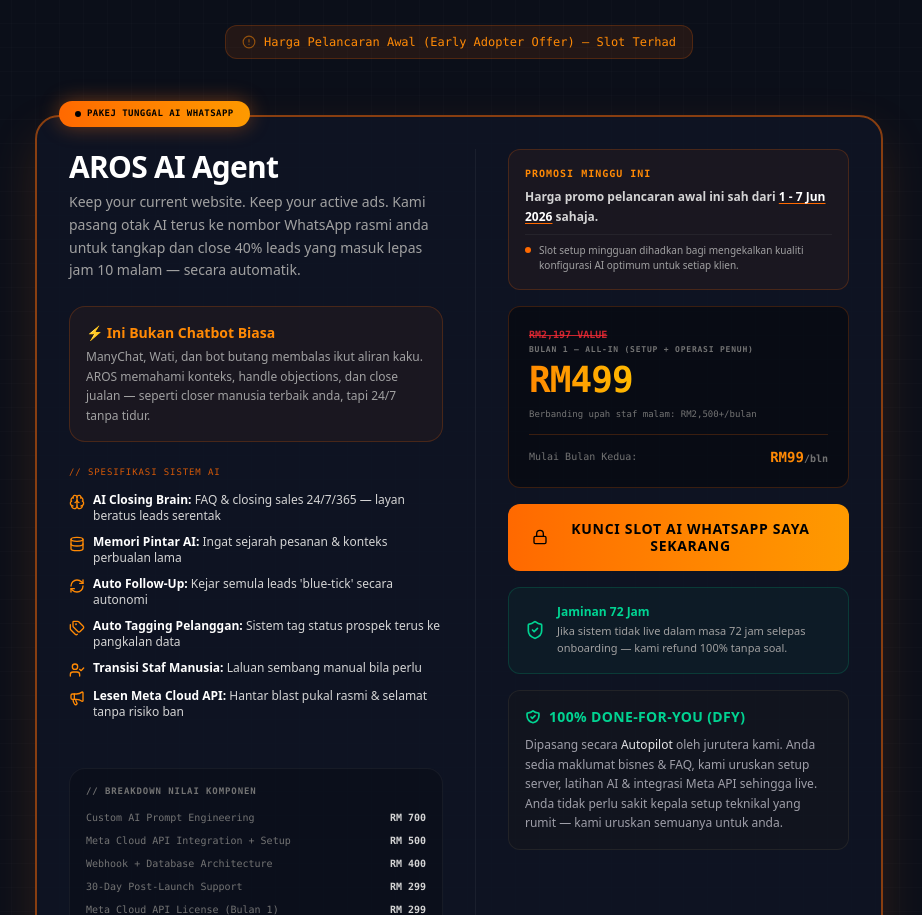
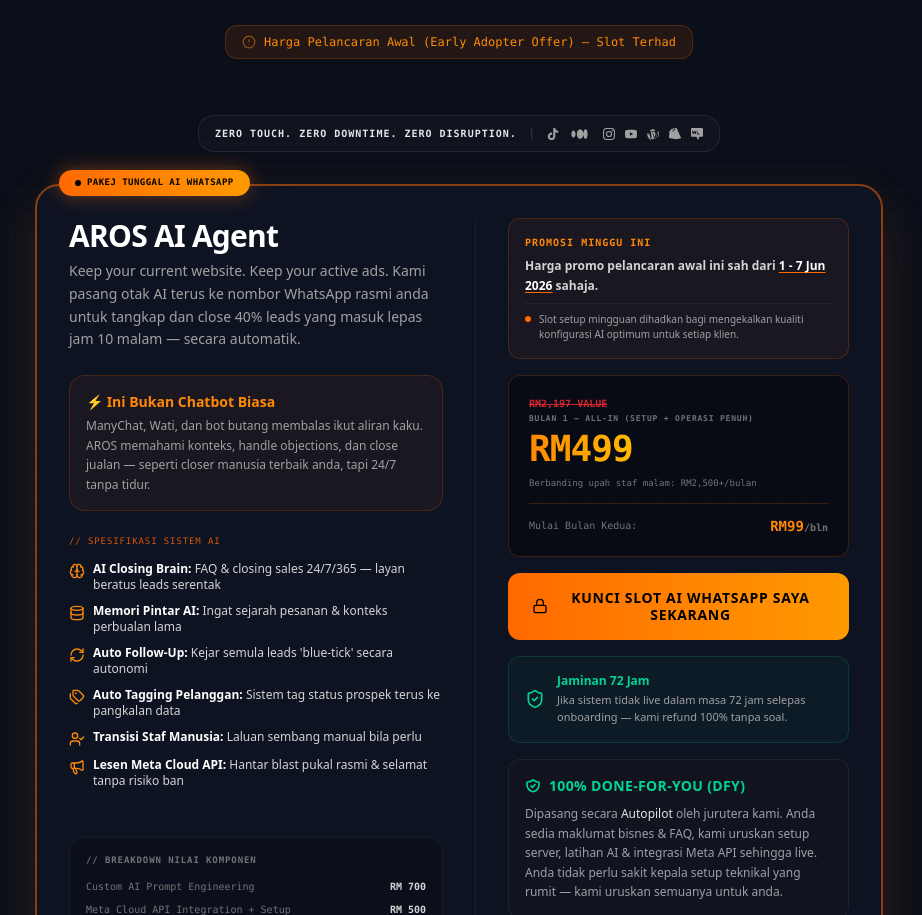
Before and after one commit to opsfunnelmatter-png/aros-salespage-ai, a Next.js app: page / in a window 1280 px wide. Shown: the part 9827-10742 px from the top of the page, without its empty margins (181-1103 px from the left). Built offline with nearby package versions, Linux system fonts and the light colour scheme.

Commit message:
style: change pricing capsule to uppercase text and use inline SVG platform icons

```diff
--- a/src/app/08-pricing.js
+++ b/src/app/08-pricing.js
@@ -2,6 +2,49 @@
 "use client";
 import React from 'react';
 import { CheckCircle2, Lock, Zap, AlertCircle, Brain, Database, Tags, UserCheck, RefreshCw, Megaphone, ShieldCheck, ArrowRight } from 'lucide-react';
+
+/* ─── Inline SVG Platform Logos ─────────────────────────────────────────── */
+const TikTokSVG = ({ className }) => (
+  <svg viewBox="0 0 24 24" className={className} fill="currentColor" aria-label="TikTok">
+    <path d="M12.525.02c1.31-.02 2.61-.01 3.91-.02.08 1.53.63 3.09 1.75 4.17 1.12 1.11 2.7 1.62 4.24 1.79v4.03c-1.44-.05-2.89-.35-4.2-.97-.57-.26-1.1-.59-1.62-.93-.01 2.92.01 5.84-.02 8.75-.08 1.4-.54 2.79-1.35 3.94-1.31 1.92-3.58 3.17-5.91 3.21-1.43.08-2.86-.31-4.08-1.03-2.02-1.19-3.44-3.37-3.65-5.71-.02-.5-.03-1-.01-1.49.18-1.9 1.12-3.72 2.58-4.96 1.66-1.44 3.98-2.13 6.15-1.72.02 1.48-.04 2.96-.04 4.44-.99-.32-2.15-.23-3.02.37-.63.41-1.11 1.04-1.36 1.75-.21.51-.15 1.07-.14 1.61.24 1.64 1.82 3.02 3.5 2.87 1.12-.01 2.19-.66 2.77-1.61.19-.33.4-.67.41-1.06.1-1.79.06-3.57.07-5.36.01-4.03-.01-8.05.02-12.07z"/>
+  </svg>
+);
+
+const MetaSVG = ({ className }) => (
+  <svg viewBox="0 0 40 20" className={className} fill="currentColor" aria-label="Meta">
+    <path d="M4 10c0-3.3 1.6-6 3.5-6S11 7 11 10s-1.6 6-3.5 6S4 13.3 4 10zm9 0c0-4.4 2.5-8 5.5-8S24 5.6 24 10s-2.5 8-5.5 8S13 14.4 13 10zm11 0c0-4.7 1.6-8 3.5-8S31 5.3 31 10s-1.6 8-3.5 8S24 14.7 24 10z" />
+  </svg>
+);
+
+const InstagramSVG = ({ className }) => (
+  <svg viewBox="0 0 24 24" className={className} fill="currentColor" aria-label="Instagram">
+    <path d="M12 2.163c3.204 0 3.584.012 4.85.07 3.252.148 4.771 1.691 4.919 4.919.058 1.265.069 1.645.069 4.849 0 3.205-.012 3.584-.069 4.849-.149 3.225-1.664 4.771-4.919 4.919-1.266.058-1.644.07-4.85.07-3.204 0-3.584-.012-4.849-.07-3.26-.149-4.771-1.699-4.919-4.92-.058-1.265-.07-1.644-.07-4.849 0-3.204.013-3.583.07-4.849.149-3.227 1.664-4.771 4.919-4.919 1.266-.057 1.645-.069 4.849-.069zM12 0C8.741 0 8.333.014 7.053.072 2.695.272.273 2.69.073 7.052.014 8.333 0 8.741 0 12c0 3.259.014 3.668.072 4.948.2 4.358 2.618 6.78 6.98 6.98C8.333 23.986 8.741 24 12 24c3.259 0 3.668-.014 4.948-.072 4.354-.2 6.782-2.618 6.979-6.98.059-1.28.073-1.689.073-4.948 0-3.259-.014-3.667-.072-4.947-.196-4.354-2.617-6.78-6.979-6.98C15.668.014 15.259 0 12 0zm0 5.838a6.162 6.162 0 1 0 0 12.324 6.162 6.162 0 0 0 0-12.324zM12 16a4 4 0 1 1 0-8 4 4 0 0 1 0 8zm6.406-11.845a1.44 1.44 0 1 0 0 2.881 1.44 1.44 0 0 0 0-2.881z"/>
+  </svg>
+);
+
+const YouTubeSVG = ({ className }) => (
+  <svg viewBox="0 0 24 24" className={className} fill="currentColor" aria-label="YouTube">
+    <path d="M23.5 6.2a3 3 0 0 0-2.1-2.1C19.6 3.5 12 3.5 12 3.5s-7.6 0-9.4.6A3 3 0 0 0 .5 6.2C0 8 0 12 0 12s0 4 .5 5.8a3 3 0 0 0 2.1 2.1C4.4 20.5 12 20.5 12 20.5s7.6 0 9.4-.6a3 3 0 0 0 2.1-2.1C24 16 24 12 24 12s0-4-.5-5.8zM9.75 15.5v-7l6.5 3.5-6.5 3.5z"/>
+  </svg>
+);
+
+const WordPressSVG = ({ className }) => (
+  <svg viewBox="0 0 24 24" className={className} fill="currentColor" aria-label="WordPress">
+    <path d="M21.469 6.825c.84 1.537 1.318 3.3 1.318 5.175 0 3.979-2.156 7.456-5.363 9.325l3.295-9.527c.615-1.54.82-2.771.82-3.864 0-.405-.026-.78-.07-1.109m-7.981.105c.647-.033 1.232-.099 1.232-.099.582-.066.514-.93-.067-.896 0 0-1.743.137-2.87.137-1.057 0-2.84-.137-2.84-.137-.583-.034-.65.863-.068.896 0 0 .54.066 1.121.099l1.665 4.552-2.338 7.003L7.375 6.93c.648-.033 1.232-.099 1.232-.099.583-.066.515-.93-.065-.896 0 0-1.744.137-2.87.137-.202 0-.44-.005-.692-.015C7.27 3.766 9.483 2.5 12 2.5c1.907 0 3.645.734 4.94 1.93-.031-.002-.062-.004-.094-.004-1.055 0-1.804.92-1.804 1.903 0 .886.513 1.634 1.057 2.521.41.72.89 1.643.89 2.977 0 .921-.354 1.993-.821 3.479l-1.075 3.585-3.9-11.56m9.921-1.557c.017.286.026.576.026.87 0 1.261-.235 2.677-.94 4.451l-3.779 10.925C22.073 19.107 24 15.765 24 12c0-1.999-.518-3.879-1.432-5.504m-7.928 14.302L12.183 22.5c-1.504-.05-2.934-.396-4.228-.979l3.337-9.678 3.189 8.832zm-7.593-2.055L3.631 9.25a9.456 9.456 0 0 0-.404 2.75c0 2.641 1.065 5.04 2.79 6.817M1.154 9.333A11.531 11.531 0 0 0 .5 12c0 5.695 3.315 10.632 8.146 12.97L1.154 9.333z"/>
+  </svg>
+);
+
+const ShopifySVG = ({ className }) => (
+  <svg viewBox="0 0 24 24" className={className} fill="currentColor" aria-label="Shopify">
+    <path d="M15.337.15a.402.402 0 0 0-.37-.143c-.148.02-3.384.627-3.384.627L9.2 2.857l-.83-.098C7.674 1.774 6.956 1.5 6.12 1.5c-1.83 0-2.72 2.284-3.003 3.444l-1.29.4C1 5.667.98 5.686.94 6.068L0 20.07l14.336 2.43L24 20.444V19.6S15.535.526 15.337.15zM11.43 1.98l-1.563 1.507a3.19 3.19 0 0 0-2.023-.673c.13-.93.637-2.745 1.775-2.745a.98.98 0 0 1 .45.104zM8.945 7.41l-2.027-1.098c.4-1.444.99-2.103 1.553-2.103.473 0 .79.308.99.607zm.58-1.667a3.028 3.028 0 0 0-1.175-.44l.614-1.834zm1.252-.34-.758-1.764 2.056-1.99C12.415 3.29 11.26 5.22 10.777 5.403z"/>
+  </svg>
+);
+
+const WooCommerceSVG = ({ className }) => (
+  <svg viewBox="0 0 24 24" className={className} fill="currentColor" aria-label="WooCommerce">
+    <path d="M21.791 0H2.21C.988 0 0 .988 0 2.21v13.256c0 1.22.988 2.21 2.21 2.21h8.728l2.97 6.324 2.971-6.323h4.912c1.22 0 2.21-.99 2.21-2.21V2.21C24 .988 23.012 0 21.791 0zM4.196 12.57a.8.8 0 0 1-.805-.605l-1.31-5.882A.8.8 0 0 1 2.86 5.1h.003a.8.8 0 0 1 .78.62l.753 3.39 1.48-2.95a.8.8 0 0 1 1.433.008l1.308 2.858.728-3.306a.8.8 0 0 1 1.567.313l-1.31 5.882a.8.8 0 0 1-1.487.136L6.59 8.77l-1.56 3.282a.8.8 0 0 1-.834.518zm12.85.605h-4.11a.8.8 0 0 1-.8-.8V7.4a.8.8 0 0 1 1.6 0v4.175h3.31a.8.8 0 0 1 0 1.6z"/>
+  </svg>
+);
 
 export default function PricingMatrix({ dict, lang = 'bm' }) {
   const paymentLink = "https://buy.stripe.com/cNi9ALgQe23cdWufyj4ZG0n";
@@ -74,6 +117,24 @@
             </div>
           </div>
         </div>
+
+        {/* INTEGRATION CAPSULE */}
+        <div className="flex justify-center mb-8 relative z-20 animate-fade-in">
+          <div className="inline-flex flex-wrap sm:flex-nowrap items-center justify-center gap-3 bg-white/[0.02] border border-white/[0.08] px-4 py-2.5 rounded-2xl text-[9px] sm:text-[10px] font-mono font-bold tracking-wide text-neutral-300">
+            <span className="text-neutral-200 uppercase tracking-widest leading-none whitespace-nowrap">ZERO TOUCH. ZERO DOWNTIME. ZERO DISRUPTION.</span>
+            <span className="hidden sm:inline text-neutral-700">│</span>
+            <div className="flex items-center gap-2.5 text-neutral-400 shrink-0">
+              <TikTokSVG className="h-3 w-auto text-neutral-400 hover:text-white transition-colors duration-200" />
+              <MetaSVG className="h-3 w-auto text-neutral-400 hover:text-white transition-colors duration-200" />
+              <InstagramSVG className="h-3 w-auto text-neutral-400 hover:text-white transition-colors duration-200" />
+              <YouTubeSVG className="h-3 w-auto text-neutral-400 hover:text-white transition-colors duration-200" />
+              <WordPressSVG className="h-3 w-auto text-neutral-400 hover:text-white transition-colors duration-200" />
+              <ShopifySVG className="h-3 w-auto text-neutral-400 hover:text-white transition-colors duration-200" />
+              <WooCommerceSVG className="h-3 w-auto text-neutral-400 hover:text-white transition-colors duration-200" />
+            </div>
+          </div>
+        </div>
+
         {/* SINGLE HERO PRICING CARD */}
         <div className="relative">
           {/* RECOMMENDED BADGE */}
```
